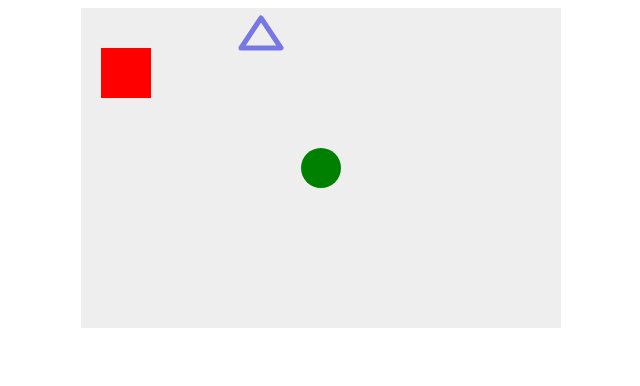
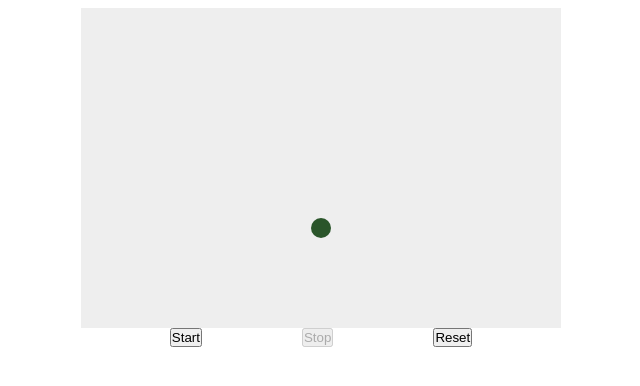
Before and after one commit to theoneandnoely/js_breakout_tutorial, a plain HTML site: page src/index.html in a window 1280 px wide. Shown: the whole page, without its empty margins (319-959 px from the left). Drawn offline with Linux system fonts and the light colour scheme.

Commit message:
Lesson 2: Getting the ball moving

```diff
--- a/src/index.html
+++ b/src/index.html
@@ -13,37 +13,93 @@
                 display: block;
                 margin: 0 auto;
             }
+            div {
+                display:flex;
+                justify-content: center;
+                align-items: center;
+                margin: 0 auto;
+            }
+            button {
+                margin: auto 50px;
+            }
         </style>
     </head>
     <body>
         <canvas id="myCanvas" width="480" height="320"></canvas>
+        <div>
+            <button id="startButton">Start</button>
+            <button id="stopButton">Stop</button>
+            <button id="resetButton">Reset</button>
+        </div>
 
         <script>
             const canvas = document.getElementById("myCanvas");
             const ctx = canvas.getContext("2d"); //TODO: What is a 2D rendering context?
 
-            ctx.beginPath();
-            ctx.rect(20, 40, 50, 50);
-            ctx.fillStyle  = "red";
-            ctx.fill();
-            ctx.closePath();
+            // Set x, y variables
+            let x = canvas.width / 2;
+            let y = canvas.height - 100;
+            // Set dx, dy as constants. Likely need to update to lets later
+            let dx = 2;
+            let dy = -2;
 
-            ctx.beginPath();
-            ctx.arc(240, 160, 20, 0, Math.PI * 2, false);
-            ctx.fillStyle = "green";
-            ctx.fill();
-            ctx.closePath;
+            let intervalId;
 
-            ctx.lineWidth = 5;
-            ctx.lineCap = 'round';
-            ctx.lineJoin = 'round';
-            ctx.beginPath();
-            ctx.moveTo(160, 40);
-            ctx.lineTo(180, 10);
-            ctx.lineTo(200, 40);
-            ctx.closePath();
-            ctx.strokeStyle = "rgb(0 0 220 / 50%)"
-            ctx.stroke();
+            function drawBall(){
+                ctx.beginPath();
+                ctx.arc(x,y,10,0,Math.PI * 2);
+                ctx.fillStyle = "#2A552A";
+                ctx.fill();
+                ctx.closePath();
+            }
+
+            function draw(){
+                ctx.clearRect(0,0,canvas.width, canvas.height);
+                drawBall();
+                x += dx;
+                y += dy;
+            }
+
+            function startGame(){
+                intervalId = setInterval(draw, 10);
+                console.log(intervalId)
+            }
+
+            function stopGame(){
+                clearInterval(intervalId);
+            }
+
+            function reset(){
+                stopGame();
+                x = canvas.width / 2;
+                y = canvas.height - 100;
+                ctx.clearRect(0,0,canvas.width, canvas.height);
+                drawBall();
+            }
+
+            const startButton = document.getElementById("startButton");
+            const stopButton = document.getElementById("stopButton");
+            const resetButton = document.getElementById("resetButton");
+
+            startButton.addEventListener("click", () => {
+                startGame();
+                startButton.disabled = true;
+                stopButton.disabled = false;
+            })
+
+            stopButton.addEventListener("click", () => {
+                stopGame();
+                stopButton.disabled = true;
+                startButton.disabled = false;
+            })
+
+            resetButton.addEventListener("click", () => {
+                reset();
+                startButton.disabled = false;
+            })
+
+            reset();
+            stopButton.disabled = true;
         </script>
     </body>
 </html>
```
Also changed, not shown: 4 other files.
